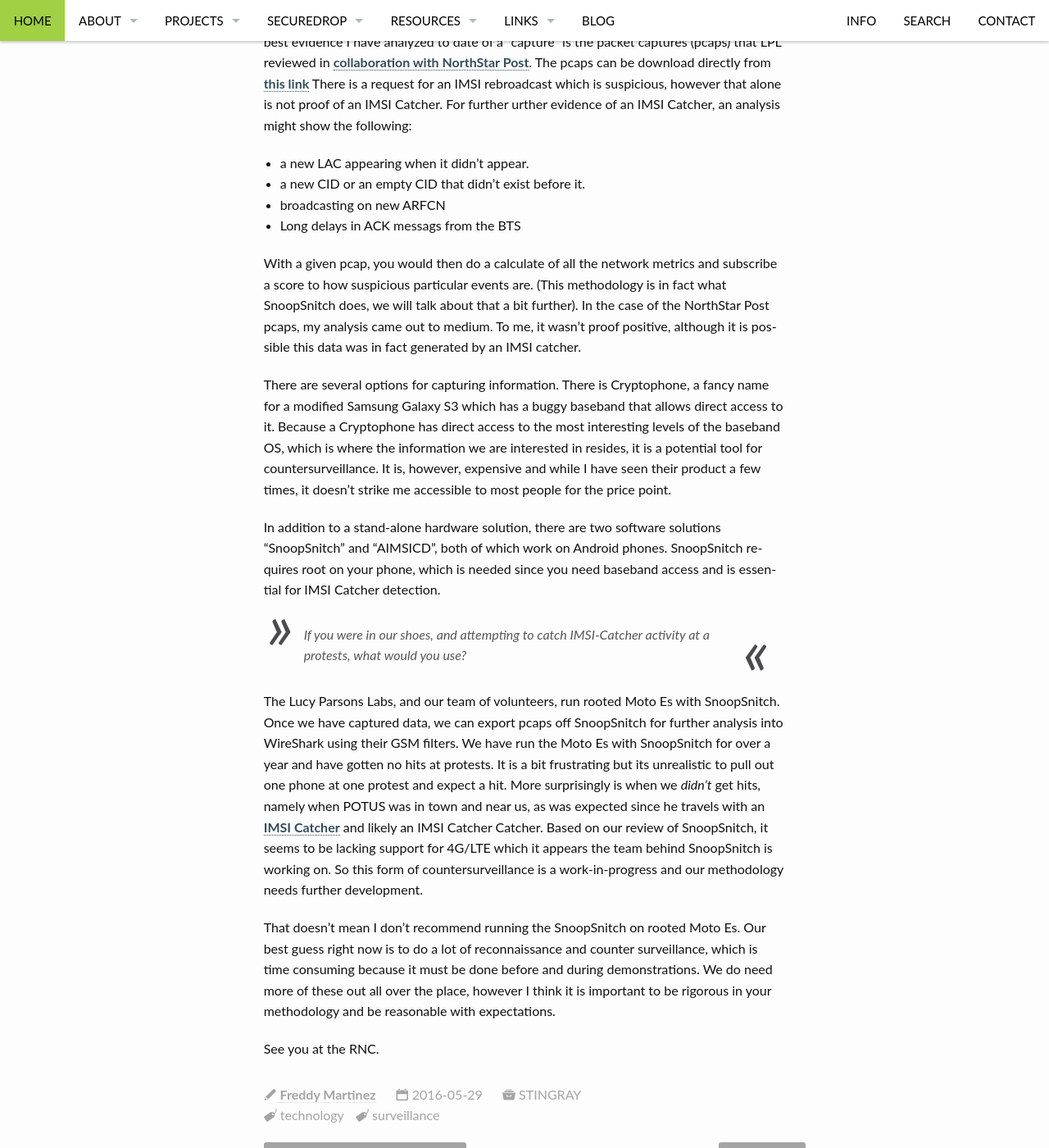
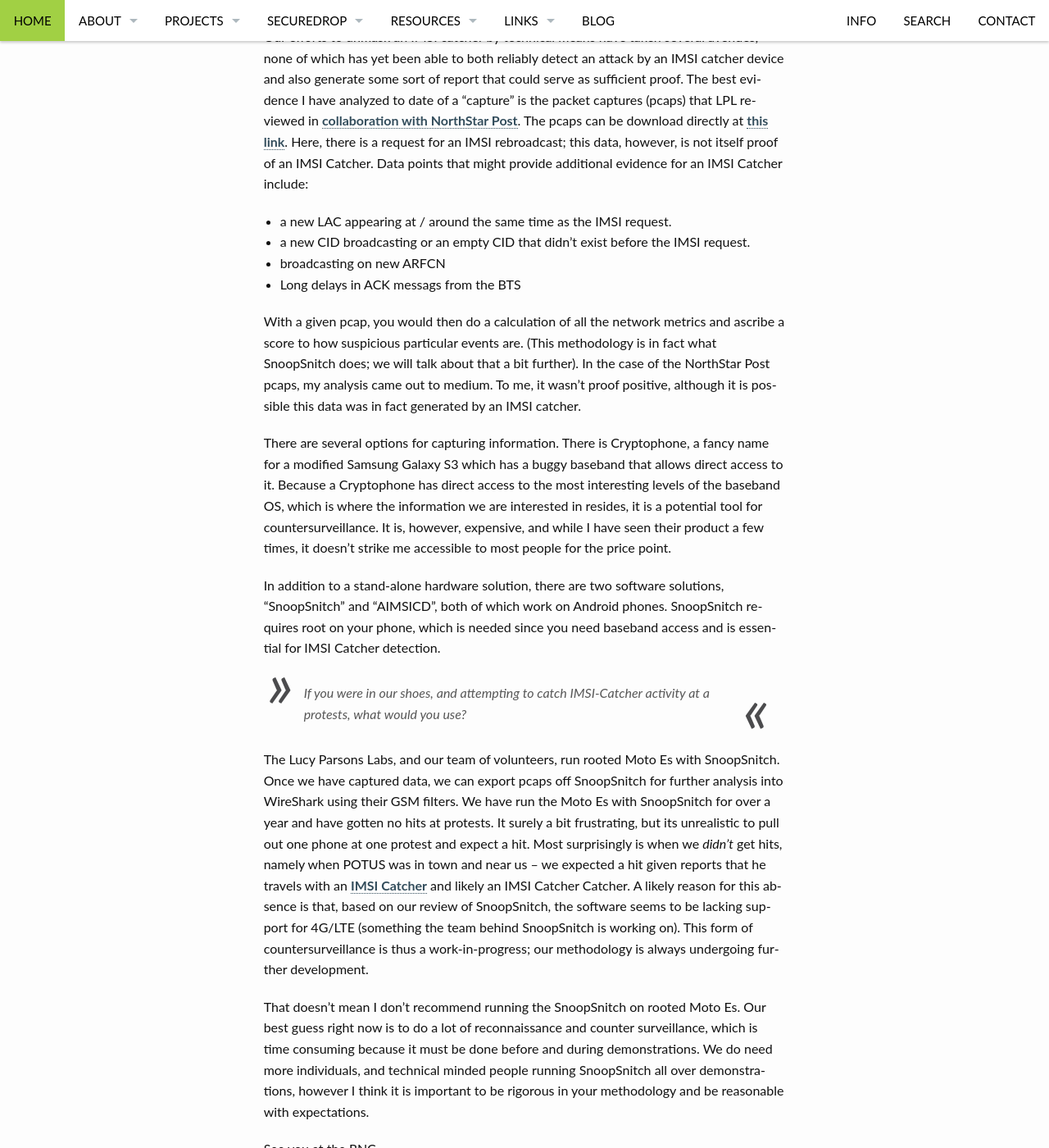
Before and after one commit to saltthefries/lucyparsonslabs.com, a Jekyll site: the page built from _posts/2016-05-29-IMSI-Catching-Catching.md, in a window 1280 px wide and 1400 px high, scrolled down 2187 px. Shown: the whole window at 82% size. Built offline with Jekyll 4.4.1, drawn with Linux system fonts in a browser that asks for light colours; some of the changed text lies outside the part shown.

Commit message:
recommit with changes per @jujueyeball @r4v5
refactored post, minor grammar edits

ignore gitignore

```diff
--- a/_posts/2016-05-29-IMSI-Catching-Catching.md
+++ b/_posts/2016-05-29-IMSI-Catching-Catching.md
@@ -19,17 +19,17 @@
  thumb: "thumbs/StingrayThumb.jpg"
 ---
 
-This is an area with which I have a good bit of experience. I have spoken about on the topic at conferences including [DEF CON](https://www.youtube.com/embed/JyTb5mJOYL), [THOTCON](https://github.com/freddymartinez9/securitytalks/tree/master/Thotcon) and wrote a [guide for protests.](https://github.com/freddymartinez9/securitytalks/blob/master/IMSICatchersForActivists.md). The Lucy Parsons Labs has spent over a year seeking evidence for IMSI Catcher use at Chicag-area demonstrations.
-While our research has found roughly one interesting case, over the last year have found no confirmed hits of IMSI catchers at protests in Chicago. However our methodology faces critical technical limitations, in both hardware and software. (Note: In this blog post, the quoted text is from the email we received seeking our help).
+This is an area with which I have a good bit of experience. I have spoken about on the topic at conferences including [DEF CON](https://www.youtube.com/embed/JyTb5mJOYL) and [THOTCON](https://github.com/freddymartinez9/securitytalks/tree/master/Thotcon) and wrote a [guide for protests.](https://github.com/freddymartinez9/securitytalks/blob/master/IMSICatchersForActivists.md) The Lucy Parsons Labs has spent over a year seeking evidence of IMSI Catcher use at Chicago-area demonstrations.
 
+While our research has returned interesting data, over the last year we have found no confirmed hits of IMSI catchers in use at protests in Chicago. Our methodology faces critical technical limitations in both hardware and software, described below. (Note: In this blog post, the quoted text is from the email we received that sought our help.)
 
 > There's a strong feeling in the activist communities around the country there is some sort of cell phone surveillance going on during protests, that is possibly being used to monitor/disrupt communication and identify protest leaders, but no one has yet been able to prove it in a solid manner."
 
-The Lucy Parsons Labs work has not captured a confirmed IMSI catcher being used _in Chicago-area_ protests but there is significant evidence that Law Enforcement Officials (LEOs) are using IMSI catchers to surveil activists at demonstrations. For example, there is at least one purchase order for a Stingray in [Florida in 2004](http://www.documentcloud.org/documents/2169898-miami-dade-police-stingray-purchase-to-target.html) around the FTAA/anti-capitalism protests. Photographic evidence exists for a deployment in Dresden Germany and a deployment during unrest at [Taksim Square](https://gitlab.com/Hounge/Android-IMSI-Catcher-Detector) in Istanbul, Turkey [picture](http://i43.tinypic.com/2i9i0kk.jpg).
+The Lucy Parsons Labs' work has not captured a confirmed IMSI catcher being used _in Chicago-area_ protests but there is significant evidence that Law Enforcement Officials (LEOs) are using IMSI catchers to surveil activists at demonstrations. For example, there is at least one purchase order for a Stingray in [Florida in 2004](http://www.documentcloud.org/documents/2169898-miami-dade-police-stingray-purchase-to-target.html) before the large-scale FTAA/anti-capitalism protests. Photographic evidence exists for a deployment in Dresden Germany and a deployment during unrest at [Taksim Square](https://gitlab.com/Hounge/Android-IMSI-Catcher-Detector) in Istanbul, Turkey. ([picture](http://i43.tinypic.com/2i9i0kk.jpg))
 
 ![Dresden](/images/blogimages/DresdenIMSICatcher.jpg)
 
-There also seems to be evidence of a fake tower emerging in Kiev where SMS were sent to protests (below) as reported in the [New York Times](http://thelede.blogs.nytimes.com//2014/01/22/ominous-text-message-sent-to-protesters-in-kiev-sends-chills-around-the-internet/).  This could have easily been done with an IMSI Catcher, and as an added benefit of capturing phone numbers, SMS messages could be sent to suspected protesters for free.
+There also seems to be evidence of a fake tower emerging in Kiev, where, [as the New York Times reported](http://thelede.blogs.nytimes.com//2014/01/22/ominous-text-message-sent-to-protesters-in-kiev-sends-chills-around-the-internet/), ominous text messages were sent to demonstrators (pictured below). This could have easily been done with an IMSI Catcher, which, as an added benefit of capturing phone numbers, could allow government agencies to send SMS messages to suspected protesters for free.
 
 ![Kiev](/images/blogimages/Kiev.jpg)
 
@@ -39,23 +39,23 @@
 
 > We have explored several avenues of getting this done, but have not found a way that we believe will reliably detect an attack by an IMSI-catcher device, and that will also generate some sort of report that we can use as proof.
 
-Our efforts to unmask an IMSI catcher by technical means have taken several avenues, none of which has yet been able to both reliably detect an attack by an IMSI-catcher device and that also generate some sort of report that would serve as sufficient “proof.” The best evidence I have analyzed to date of a "capture" is the packet captures (pcaps) that LPL reviewed in [collaboration with NorthStar Post](http://nstarpost.com/17486/159855/a/cellphone-surveillance-used-on-black-lives-matter-protesters-at-fourth-precinct). The pcaps can be download directly from [this link](https://s3.amazonaws.com/nstarpost-public/imsicatcher-minn/snoopsnitch_2015-11-25_21-39-25UTC.pcap) There is a request for an IMSI rebroadcast which is suspicious, however that alone is not proof of an IMSI Catcher. For further urther evidence of an IMSI Catcher, an analysis might show the following:
+Our efforts to unmask an IMSI catcher by technical means have taken several avenues, none of which has yet been able to both reliably detect an attack by an IMSI catcher device and also generate some sort of report that could serve as sufficient proof. The best evidence I have analyzed to date of a "capture" is the packet captures (pcaps) that LPL reviewed in [collaboration with NorthStar Post](http://nstarpost.com/17486/159855/a/cellphone-surveillance-used-on-black-lives-matter-protesters-at-fourth-precinct). The pcaps can be download directly at [this link](https://s3.amazonaws.com/nstarpost-public/imsicatcher-minn/snoopsnitch_2015-11-25_21-39-25UTC.pcap). Here, there is a request for an IMSI rebroadcast; this data, however, is not itself proof of an IMSI Catcher. Data points that might provide additional evidence for an IMSI Catcher include:
 
- * a new LAC appearing when it didn't appear.
- * a new CID or an empty CID that didn't exist before it.
+ * a new LAC appearing at / around the same time as the IMSI request.
+ * a new CID broadcasting or an empty CID that didn't exist before the IMSI request.
  * broadcasting on new ARFCN
  * Long delays in ACK messags from the BTS
 
-With a given pcap, you would then do a calculate of all the network metrics and subscribe a score to how suspicious particular events are. (This methodology is in fact what SnoopSnitch does, we will talk about that a bit further).  In the case of the NorthStar Post pcaps, my analysis came out to medium. To me, it wasn't proof positive, although it is possible this data was in fact generated by an IMSI catcher.
+With a given pcap, you would then do a calculation of all the network metrics and ascribe a score to how suspicious particular events are. (This methodology is in fact what SnoopSnitch does; we will talk about that a bit further).  In the case of the NorthStar Post pcaps, my analysis came out to medium. To me, it wasn't proof positive, although it is possible this data was in fact generated by an IMSI catcher.
 
-There are several options for capturing information. There is Cryptophone, a fancy name for a modified Samsung Galaxy S3 which has a buggy baseband that allows direct access to it. Because a Cryptophone has direct access to the most interesting levels of the baseband OS, which is where the information we are interested in resides, it is a potential tool for countersurveillance. It is, however, expensive and while I have seen their product a few times, it doesn't strike me accessible to most people for the price point.
+There are several options for capturing information. There is Cryptophone, a fancy name for a modified Samsung Galaxy S3 which has a buggy baseband that allows direct access to it. Because a Cryptophone has direct access to the most interesting levels of the baseband OS, which is where the information we are interested in resides, it is a potential tool for countersurveillance. It is, however, expensive, and while I have seen their product a few times, it doesn't strike me accessible to most people for the price point.
 
-In addition to a stand-alone hardware solution, there are two software solutions "SnoopSnitch" and "AIMSICD", both of which work on Android phones. SnoopSnitch requires root on your phone, which is needed since you need baseband access and is essential for IMSI Catcher detection.
+In addition to a stand-alone hardware solution, there are two software solutions, "SnoopSnitch" and "AIMSICD", both of which work on Android phones. SnoopSnitch requires root on your phone, which is needed since you need baseband access and is essential for IMSI Catcher detection.
 
 > If you were in our shoes, and attempting to catch IMSI-Catcher activity at a protests, what would you use?
 
-The Lucy Parsons Labs, and our team of volunteers, run rooted Moto Es with SnoopSnitch. Once we have captured data, we can export pcaps off SnoopSnitch for further analysis into WireShark using their GSM filters. We have run the Moto Es with SnoopSnitch for over a year and have gotten no hits at protests. It is a bit frustrating but its unrealistic to pull out one phone at one protest and expect a hit. More surprisingly is when we _didn't_ get hits, namely when POTUS was in town and near us, as was expected since he travels with an [IMSI Catcher](https://twitter.com/csoghoian/status/613110943514374146) and likely an IMSI Catcher Catcher. Based on our review of SnoopSnitch, it seems to be lacking support for 4G/LTE which it appears the team behind SnoopSnitch is working on. So this form of countersurveillance is a work-in-progress and our methodology needs further development.
+The Lucy Parsons Labs, and our team of volunteers, run rooted Moto Es with SnoopSnitch. Once we have captured data, we can export pcaps off SnoopSnitch for further analysis into WireShark using their GSM filters. We have run the Moto Es with SnoopSnitch for over a year and have gotten no hits at protests. It surely a bit frustrating, but its unrealistic to pull out one phone at one protest and expect a hit. Most surprisingly is when we _didn't_ get hits, namely when POTUS was in town and near us -- we expected a hit given reports that he travels with an [IMSI Catcher](https://twitter.com/csoghoian/status/613110943514374146) and likely an IMSI Catcher Catcher. A likely reason for this absence is that, based on our review of SnoopSnitch, the software seems to be lacking support for 4G/LTE (something the team behind SnoopSnitch is working on). This form of countersurveillance is thus a work-in-progress; our methodology is always undergoing further development.
 
-That doesn't mean I don't recommend running the SnoopSnitch on rooted Moto Es. Our best guess right now is to do a lot of reconnaissance and counter surveillance, which is time consuming because it must be done before and during demonstrations. We do need more of these out all over the place, however I think it is important to be rigorous in your methodology and be reasonable with expectations.
+That doesn't mean I don't recommend running the SnoopSnitch on rooted Moto Es. Our best guess right now is to do a lot of reconnaissance and counter surveillance, which is time consuming because it must be done before and during demonstrations. We do need more individuals, and technical minded people running SnoopSnitch all over demonstrations, however I think it is important to be rigorous in your methodology and be reasonable with expectations.
 
 See you at the RNC.
```
Also changed, not shown: _posts/2016-05-24-IMSI-Catching-Catching.md (deleted, +0 -50 lines).
